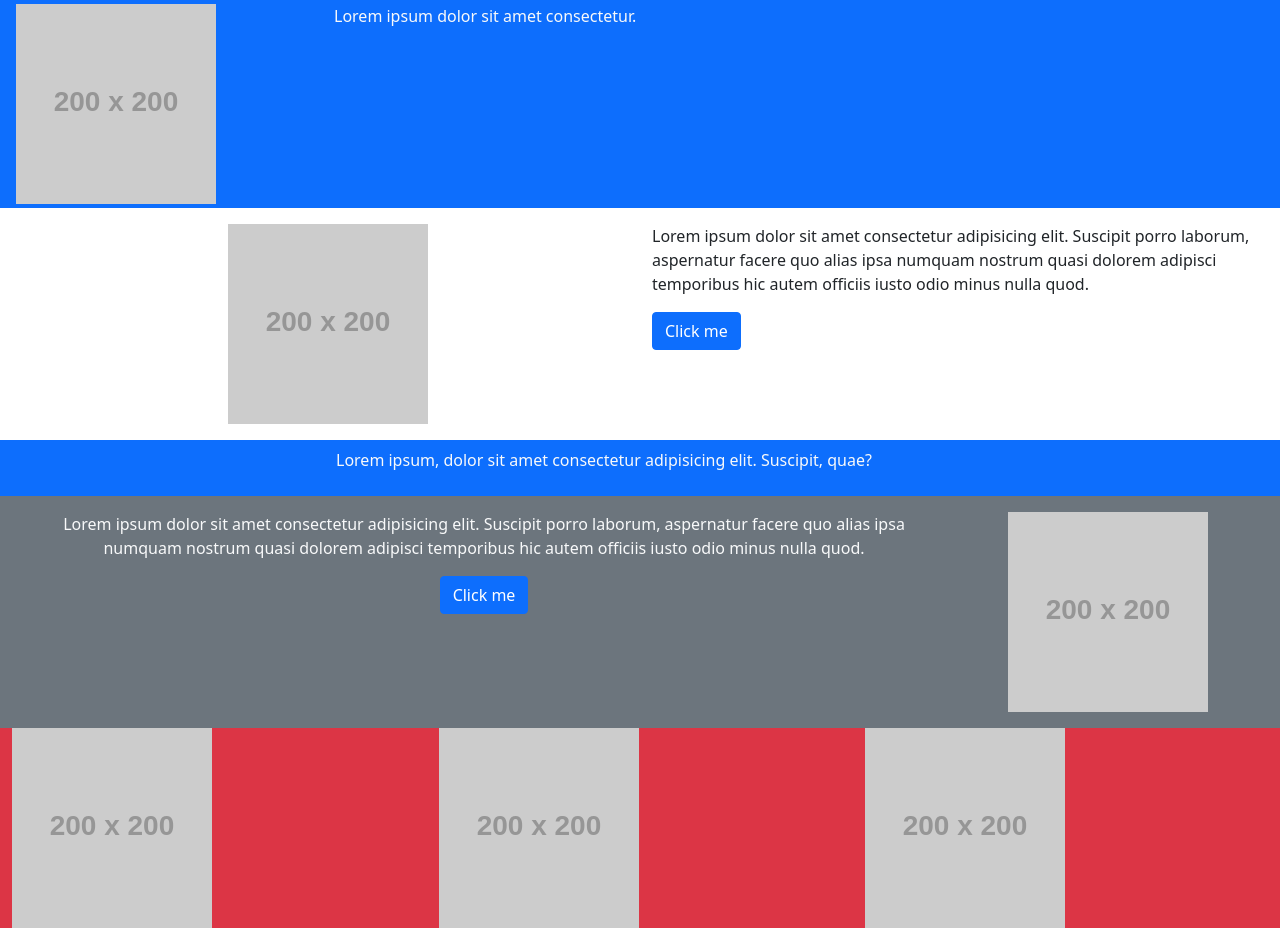
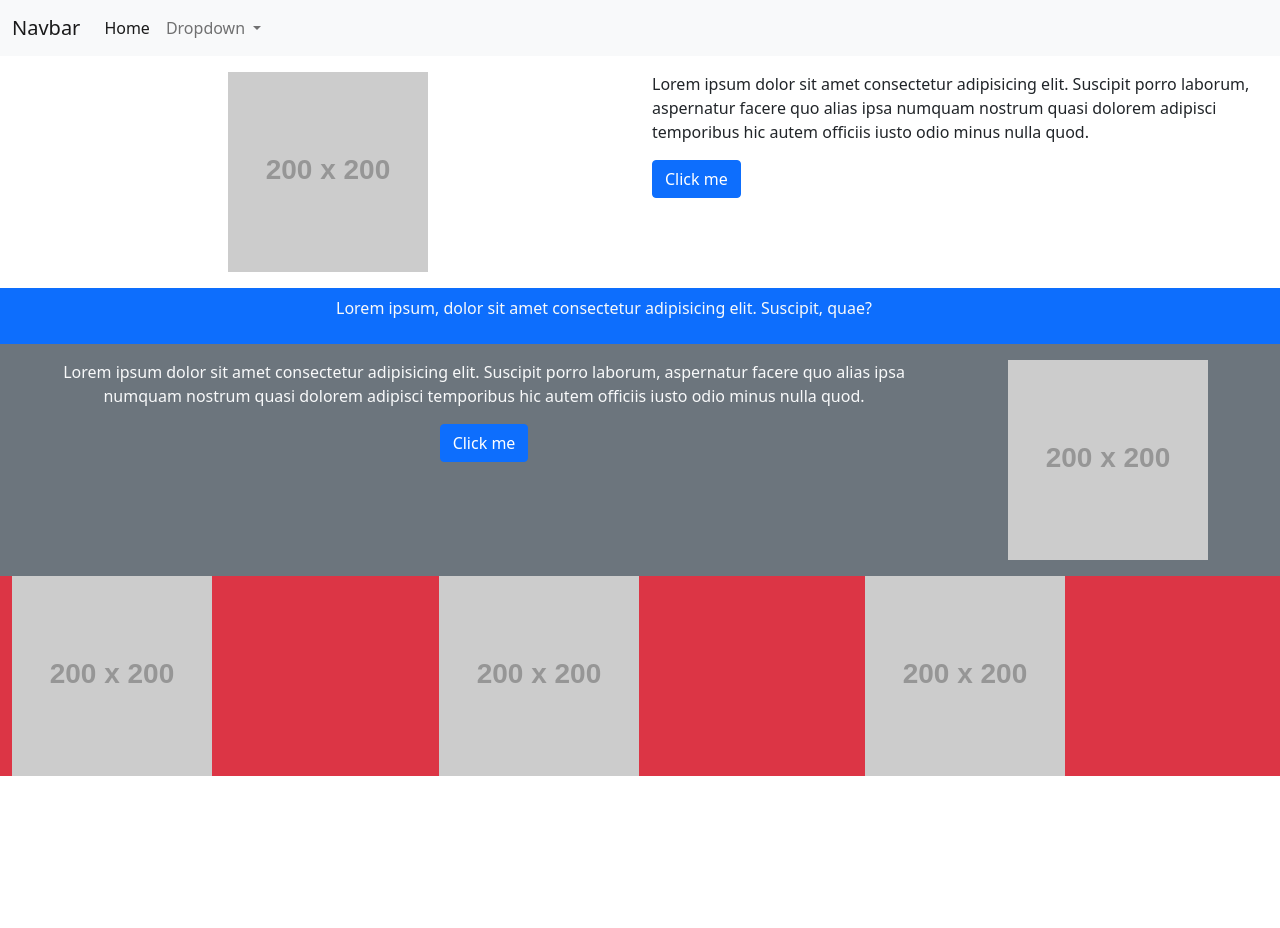
Before and after one commit to NathanMQuam/bootstrap-udemy, a plain HTML site: page index.html in a window 1280 px wide. After the commit the page ends 800 px from the top, so only its background shows below. Drawn offline with nearby package versions, Linux system fonts and the light colour scheme; placeholder pictures from the web are drawn by us.

Commit message:
Navbar and Bootstrap JavaScript

```diff
--- a/index.html
+++ b/index.html
@@ -15,17 +15,41 @@
 </head>
 
 <body>
-    <main class="container-fluid">
-        <header class="row bg-primary p-1">
-            <div class="col-3 box">
-                <img src="//placehold.it/200x200" alt="" class="img-fluid">
+
+    <nav class="navbar navbar-expand-lg navbar-light bg-light">
+        <div class="container-fluid">
+            <a class="navbar-brand" href="#">Navbar</a>
+            <button class="navbar-toggler" type="button" data-bs-toggle="collapse" data-bs-target="#navbarSupportedContent" aria-controls="navbarSupportedContent" aria-expanded="false" aria-label="Toggle navigation">
+                <span class="navbar-toggler-icon"></span>
+            </button>
+            <div class="collapse navbar-collapse" id="navbarSupportedContent">
+                <ul class="navbar-nav me-auto mb-2 mb-lg-0">
+                    <li class="nav-item">
+                        <a class="nav-link active" aria-current="page" href="#">Home</a>
+                    </li>
+                    <li class="nav-item dropdown">
+                        <a class="nav-link dropdown-toggle" href="#" id="navbarDropdown" role="button" data-bs-toggle="dropdown" aria-expanded="false">
+                            Dropdown
+                        </a>
+                        <ul class="dropdown-menu" aria-labelledby="navbarDropdown">
+                            <li><a class="dropdown-item" href="#">Action</a></li>
+                            <li><a class="dropdown-item" href="#">Another action</a></li>
+                            <li>
+                                <hr class="dropdown-divider">
+                            </li>
+                            <li><a class="dropdown-item" href="#">Something else here</a></li>
+                        </ul>
+                    </li>
+                </ul>
             </div>
-            <div class="col-9 text-right text-light">
-                <p>Lorem ipsum dolor sit amet consectetur.</p>
-            </div>
-        </header>
+        </div>
+    </nav>
 
 
+
+
+
+    <main class="container-fluid">
         <div class="row p-3">
             <div class="col-md-6 text-center">
                 <img src="//placehold.it/200x200" alt="" class="img-fluid">
```
